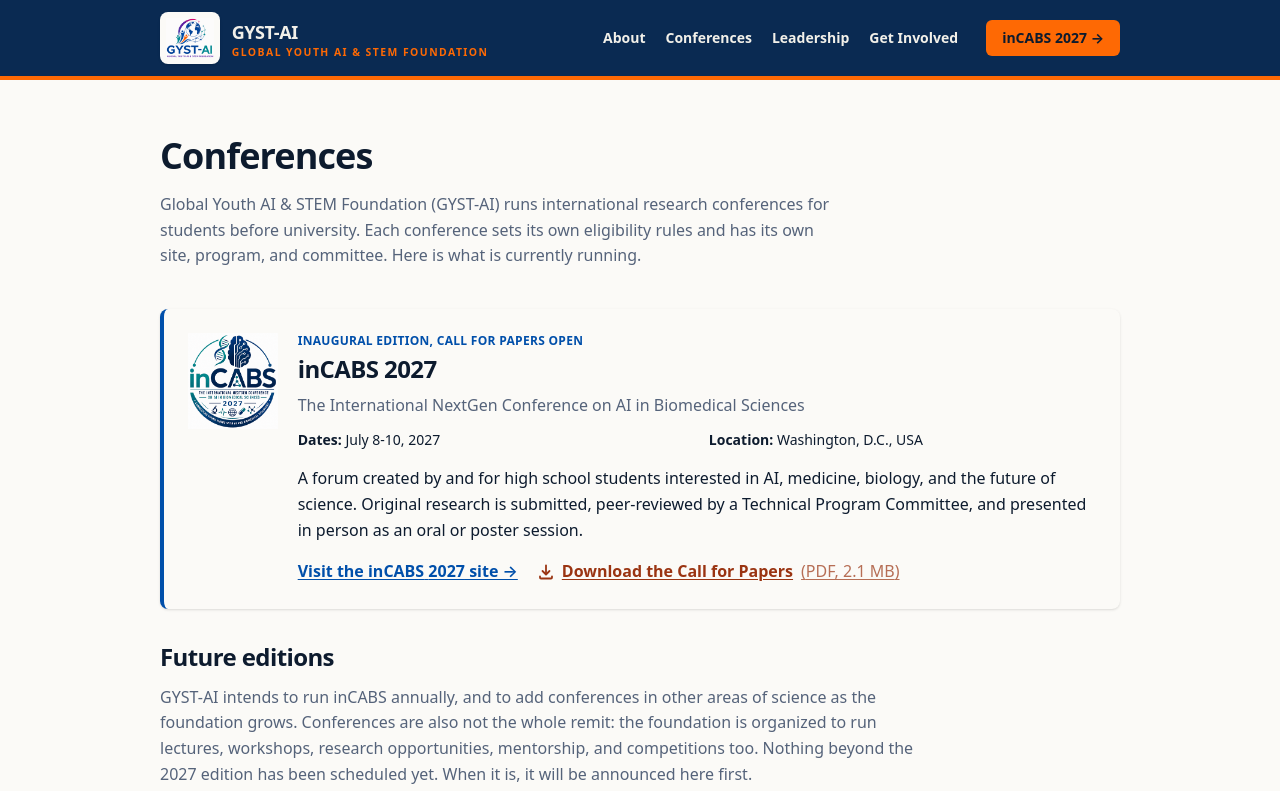
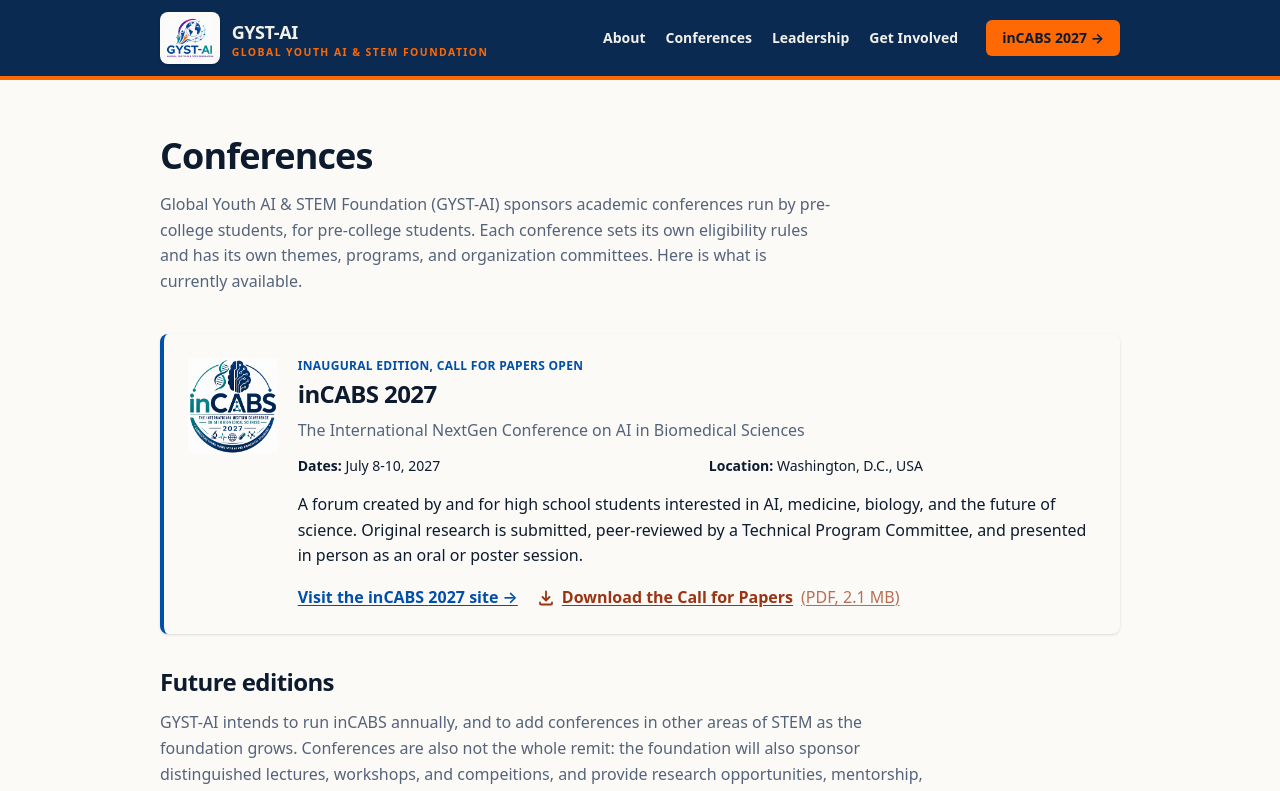
Before and after one commit to GYST-AI/gyst-ai.github.io, a Next.js app: page /conferences in a window 1280 px wide. Shown: the top 791 px of the page. Built offline with nearby package versions, Linux system fonts and the light colour scheme.

Commit message:
Revise conference description and foundation activities
Updated the description of conferences to clarify that they are sponsored by pre-college students and expanded on the foundation's activities.

```diff
--- a/src/app/conferences/page.tsx
+++ b/src/app/conferences/page.tsx
@@ -14,10 +14,10 @@ export default function ConferencesPage() {
         Conferences
       </h1>
       <p className="mb-10 max-w-2xl text-[var(--color-ink-muted)]">
-        {org.name} ({org.acronym}) runs international research conferences for
-        students before university. Each conference sets its own eligibility
-        rules and has its own site, program, and committee. Here is what is
-        currently running.
+        {org.name} ({org.acronym}) sponsors academic conferences run by pre-college students, for
+        pre-college students. Each conference sets its own eligibility
+        rules and has its own themes, programs, and organization committees. Here is what is
+        currently available.
       </p>
 
       <div className="mb-8 space-y-6">
@@ -34,11 +34,10 @@ export default function ConferencesPage() {
       </h2>
       <p className="mb-6 max-w-3xl text-[var(--color-ink-muted)]">
         {org.acronym} intends to run {org.conferences[0].acronym} annually, and
-        to add conferences in other areas of science as the foundation grows.
-        Conferences are also not the whole remit: the foundation is organized to
-        run lectures, workshops, research opportunities, mentorship, and
-        competitions too. Nothing beyond the {org.conferences[0].year} edition
-        has been scheduled yet. When it is, it will be announced here first.
+        to add conferences in other areas of STEM as the foundation grows.
+        Conferences are also not the whole remit: the foundation will also sponsor distinguished
+         lectures, workshops, and compeitions, and provide research opportunities, mentorship, and more. Nothing beyond the {org.conferences[0].year} edition
+        has been finalized yet. When it is, it will be announced here first.
       </p>
 
       <p className="text-sm">
```
